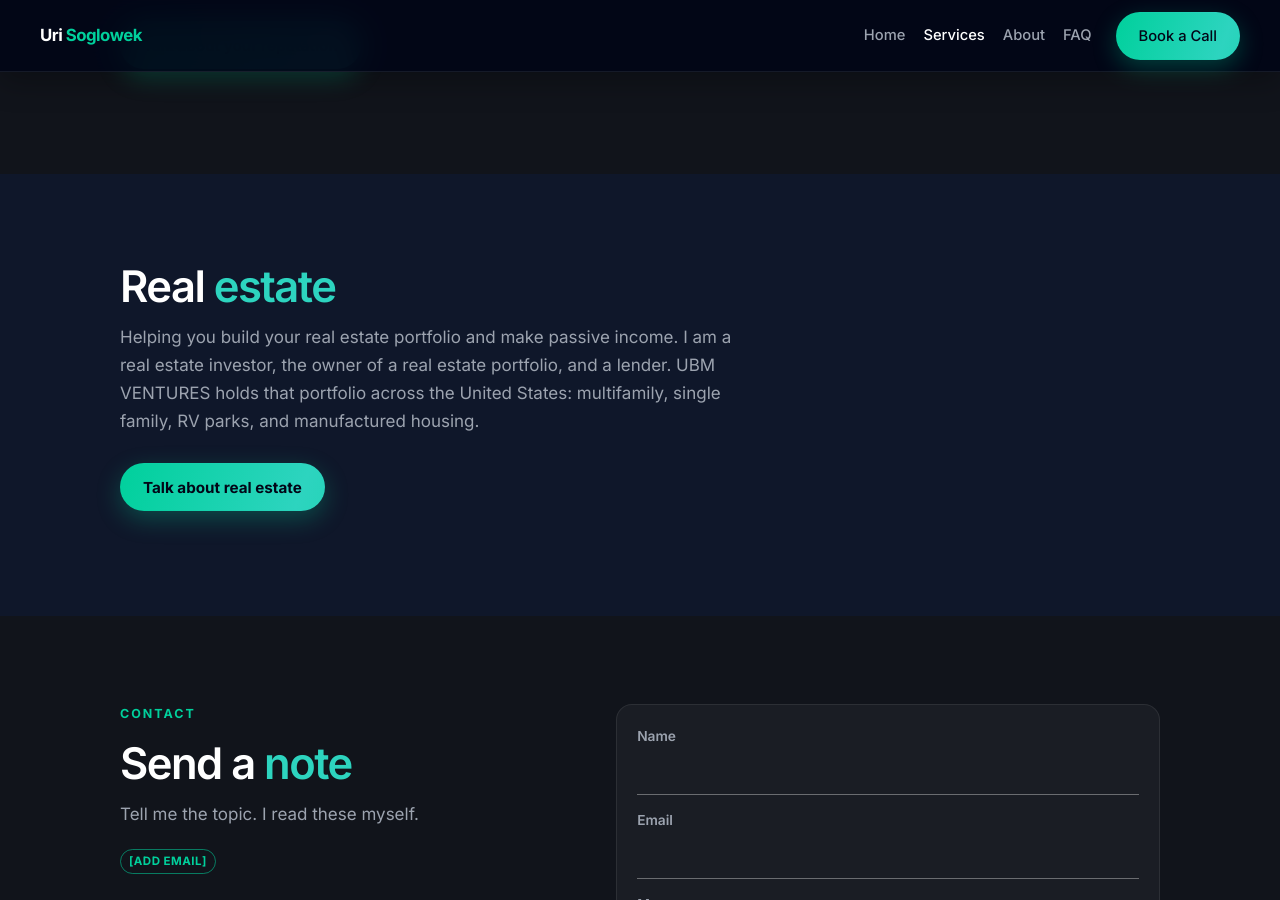
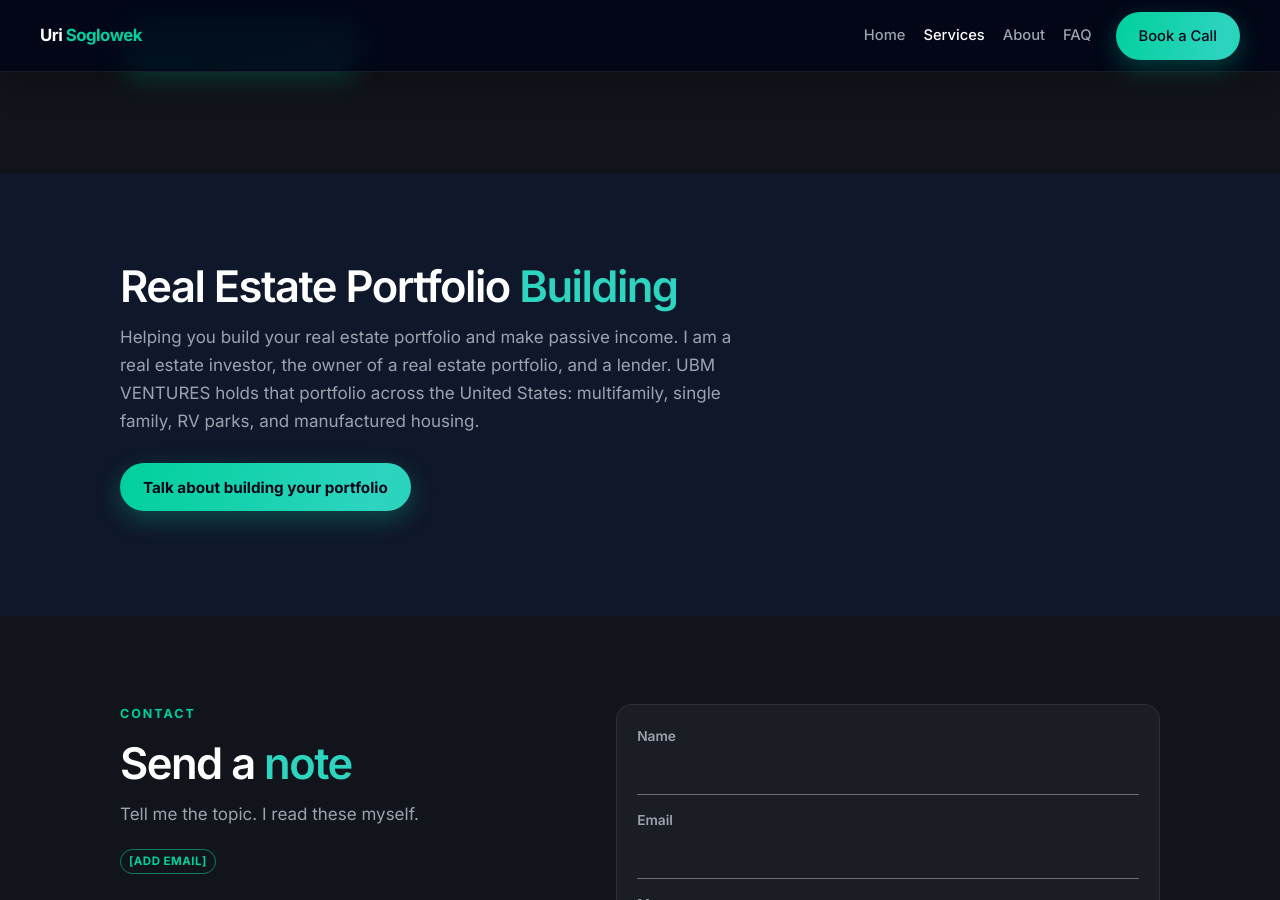
Before and after one commit to urisoglowek-ui/real_estate, a Jekyll site: the page uri/v2/advisory.html, which Jekyll copies as it is, in a window 1280 px wide and 900 px high, scrolled down 2037 px. Built offline with Jekyll 4.4.1, drawn with Linux system fonts in a browser that asks for light colours.

Commit message:
Rename the third service to Real Estate Portfolio Building. (#39)
The Services heading, the Home teaser card, and the button use the new name. The section link and the paragraph under the heading stay.

Co-authored-by: Cursor Agent <cursoragent@cursor.com>
Co-authored-by: urisoglowek-ui <urisoglowek-ui@users.noreply.github.com>

```diff
--- a/uri/v2/advisory.html
+++ b/uri/v2/advisory.html
@@ -101,10 +101,10 @@
   <section id="real-estate">
     <div class="wrap">
       <div class="sec-h reveal">
-        <h2>Real <span class="hl">estate</span></h2>
+        <h2>Real Estate Portfolio <span class="hl">Building</span></h2>
         <p class="lede">Helping you build your real estate portfolio and make passive income. I am a real estate investor, the owner of a real estate portfolio, and a lender. UBM VENTURES holds that portfolio across the United States: multifamily, single family, RV parks, and manufactured housing.</p>
       </div>
-      <p class="svc-actions reveal"><a class="btn" href="#contact">Talk about real estate</a></p>
+      <p class="svc-actions reveal"><a class="btn" href="#contact">Talk about building your portfolio</a></p>
     </div>
   </section>
 
--- a/uri/v2/index.html
+++ b/uri/v2/index.html
@@ -85,7 +85,7 @@
           <p>For executives, high-net-worth individuals, and founders.</p>
         </a>
         <a class="card reveal" href="advisory.html#real-estate">
-          <h3>Real estate</h3>
+          <h3>Real Estate Portfolio Building</h3>
           <p>Helping you build your real estate portfolio and make passive income.</p>
         </a>
       </div>
```
